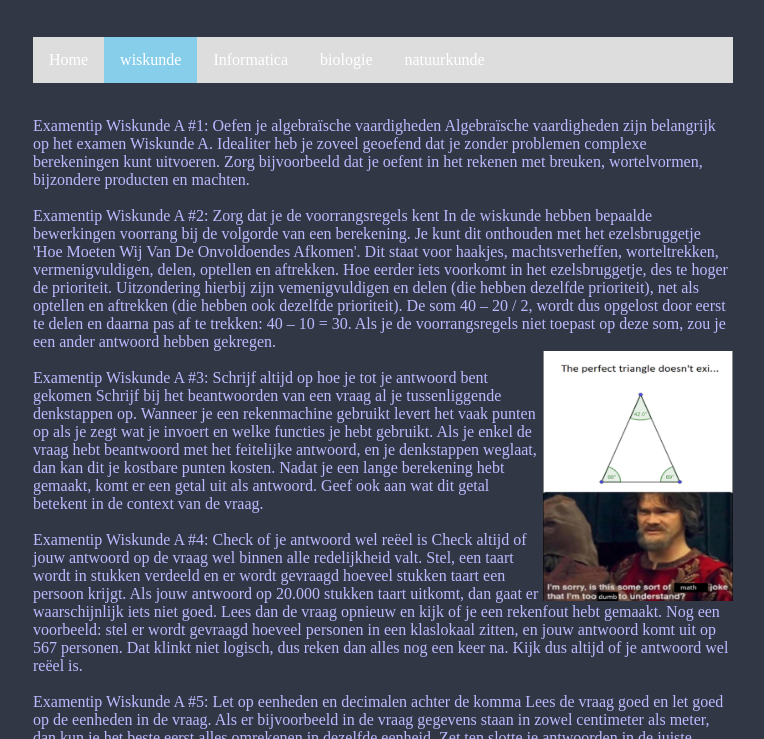
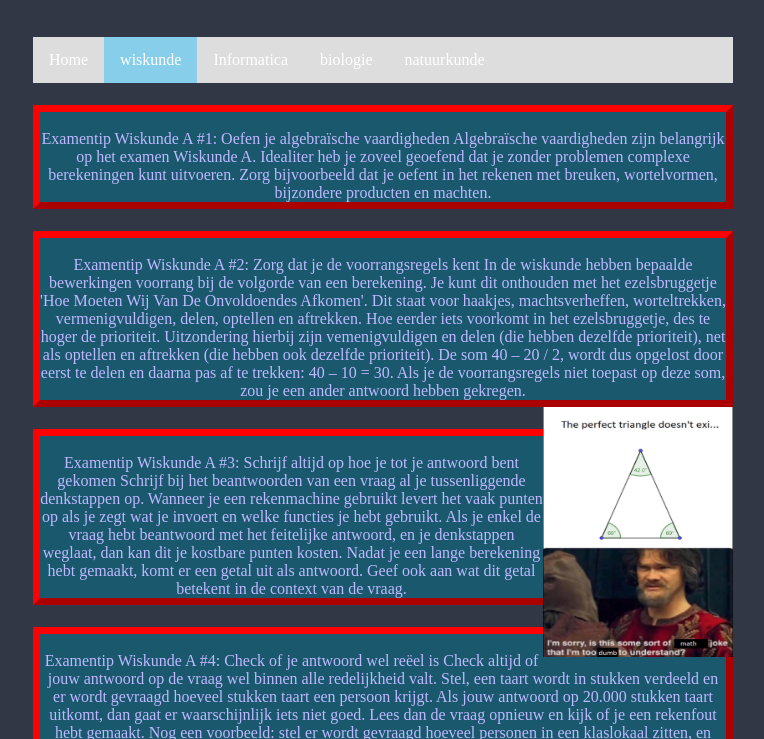
Before and after one commit to emmaus-4h/website-4hin2-Jamal, a plain HTML site: page wiskunde.html in a window 1280 px wide. Shown: the part 61-800 px from the top of the page, without its empty margins (257-1021 px from the left). Drawn offline with Linux system fonts and the light colour scheme.

Commit message:
progressie

```diff
--- a/style.css
+++ b/style.css
@@ -93,3 +93,8 @@ nav li a:hover {
 nav li a.active {
     background-color: skyblue;
 }
+.wiskunde_1 { border: 7px outset red;
+  background-color: rgb(26, 88, 109);
+  text-align: center;
+  margin-top: 22px;
+  }
--- a/wiskunde.html
+++ b/wiskunde.html
@@ -28,20 +28,20 @@
 
             <article>
               <div class="wiskundetext">
-                <p><br>Examentip Wiskunde A #1: Oefen je algebraïsche vaardigheden
-Algebraïsche vaardigheden zijn belangrijk op het examen Wiskunde A. Idealiter heb je zoveel geoefend dat je zonder problemen complexe berekeningen kunt uitvoeren. Zorg bijvoorbeeld dat je oefent in het rekenen met breuken, wortelvormen, bijzondere producten en machten.</br>
+                <p><div class="wiskunde_1"><br>Examentip Wiskunde A #1: Oefen je algebraïsche vaardigheden
+Algebraïsche vaardigheden zijn belangrijk op het examen Wiskunde A. Idealiter heb je zoveel geoefend dat je zonder problemen complexe berekeningen kunt uitvoeren. Zorg bijvoorbeeld dat je oefent in het rekenen met breuken, wortelvormen, bijzondere producten en machten.</br></div>
 
-<br>Examentip Wiskunde A #2: Zorg dat je de voorrangsregels kent
-In de wiskunde hebben bepaalde bewerkingen voorrang bij de volgorde van een berekening. Je kunt dit onthouden met het ezelsbruggetje 'Hoe Moeten Wij Van De Onvoldoendes Afkomen'. Dit staat voor haakjes, machtsverheffen, worteltrekken, vermenigvuldigen, delen, optellen en aftrekken. Hoe eerder iets voorkomt in het ezelsbruggetje, des te hoger de prioriteit. Uitzondering hierbij zijn vemenigvuldigen en delen (die hebben dezelfde prioriteit), net als optellen en aftrekken (die hebben ook dezelfde prioriteit). De som 40 – 20 / 2, wordt dus opgelost door eerst te delen en daarna pas af te trekken: 40 – 10 = 30. Als je de voorrangsregels niet toepast op deze som, zou je een ander antwoord hebben gekregen.</br>
+<div class="wiskunde_1"><br>Examentip Wiskunde A #2: Zorg dat je de voorrangsregels kent
+In de wiskunde hebben bepaalde bewerkingen voorrang bij de volgorde van een berekening. Je kunt dit onthouden met het ezelsbruggetje 'Hoe Moeten Wij Van De Onvoldoendes Afkomen'. Dit staat voor haakjes, machtsverheffen, worteltrekken, vermenigvuldigen, delen, optellen en aftrekken. Hoe eerder iets voorkomt in het ezelsbruggetje, des te hoger de prioriteit. Uitzondering hierbij zijn vemenigvuldigen en delen (die hebben dezelfde prioriteit), net als optellen en aftrekken (die hebben ook dezelfde prioriteit). De som 40 – 20 / 2, wordt dus opgelost door eerst te delen en daarna pas af te trekken: 40 – 10 = 30. Als je de voorrangsregels niet toepast op deze som, zou je een ander antwoord hebben gekregen.</br></div>
 
 <img class="afbeeldingwiskunde" src="afbeeldingen/wiskundeafbeelding.png">
 
-<br>Examentip Wiskunde A #3: Schrijf altijd op hoe je tot je antwoord bent gekomen
-Schrijf bij het beantwoorden van een vraag al je tussenliggende denkstappen op. Wanneer je een rekenmachine gebruikt levert het vaak punten op als je zegt wat je invoert en welke functies je hebt gebruikt. Als je enkel de vraag hebt beantwoord met het feitelijke antwoord, en je denkstappen weglaat, dan kan dit je kostbare punten kosten. Nadat je een lange berekening hebt gemaakt, komt er een getal uit als antwoord. Geef ook aan wat dit getal betekent in de context van de vraag.</br>
+<div class="wiskunde_1"><br>Examentip Wiskunde A #3: Schrijf altijd op hoe je tot je antwoord bent gekomen
+Schrijf bij het beantwoorden van een vraag al je tussenliggende denkstappen op. Wanneer je een rekenmachine gebruikt levert het vaak punten op als je zegt wat je invoert en welke functies je hebt gebruikt. Als je enkel de vraag hebt beantwoord met het feitelijke antwoord, en je denkstappen weglaat, dan kan dit je kostbare punten kosten. Nadat je een lange berekening hebt gemaakt, komt er een getal uit als antwoord. Geef ook aan wat dit getal betekent in de context van de vraag.</br></div>
 
-<br>Examentip Wiskunde A #4: Check of je antwoord wel reëel is
-Check altijd of jouw antwoord op de vraag wel binnen alle redelijkheid valt. Stel, een taart wordt in stukken verdeeld en er wordt gevraagd hoeveel stukken taart een persoon krijgt. Als jouw antwoord op 20.000 stukken taart uitkomt, dan gaat er waarschijnlijk iets niet goed. Lees dan de vraag opnieuw en kijk of je een rekenfout hebt gemaakt. Nog een voorbeeld: stel er wordt gevraagd hoeveel personen in een klaslokaal zitten, en jouw antwoord komt uit op 567 personen. Dat klinkt niet logisch, dus reken dan alles nog een keer na. Kijk dus altijd of je antwoord wel reëel is.</br>
-<br>Examentip Wiskunde A #5: Let op eenheden en decimalen achter de komma
+<div class="wiskunde_1"><br>Examentip Wiskunde A #4: Check of je antwoord wel reëel is
+Check altijd of jouw antwoord op de vraag wel binnen alle redelijkheid valt. Stel, een taart wordt in stukken verdeeld en er wordt gevraagd hoeveel stukken taart een persoon krijgt. Als jouw antwoord op 20.000 stukken taart uitkomt, dan gaat er waarschijnlijk iets niet goed. Lees dan de vraag opnieuw en kijk of je een rekenfout hebt gemaakt. Nog een voorbeeld: stel er wordt gevraagd hoeveel personen in een klaslokaal zitten, en jouw antwoord komt uit op 567 personen. Dat klinkt niet logisch, dus reken dan alles nog een keer na. Kijk dus altijd of je antwoord wel reëel is.</br></div>
+<div class="wiskunde_1"><br>Examentip Wiskunde A #5: Let op eenheden en decimalen achter de komma
 Lees de vraag goed en let goed op de eenheden in de vraag. Als er bijvoorbeeld in de vraag gegevens staan in zowel centimeter als meter, dan kun je het beste eerst alles omrekenen in dezelfde eenheid. Zet ten slotte je antwoorden in de juiste eenheid en in het juiste aantal decimalen achter de komma.</br></div>
 
 </p>
```
